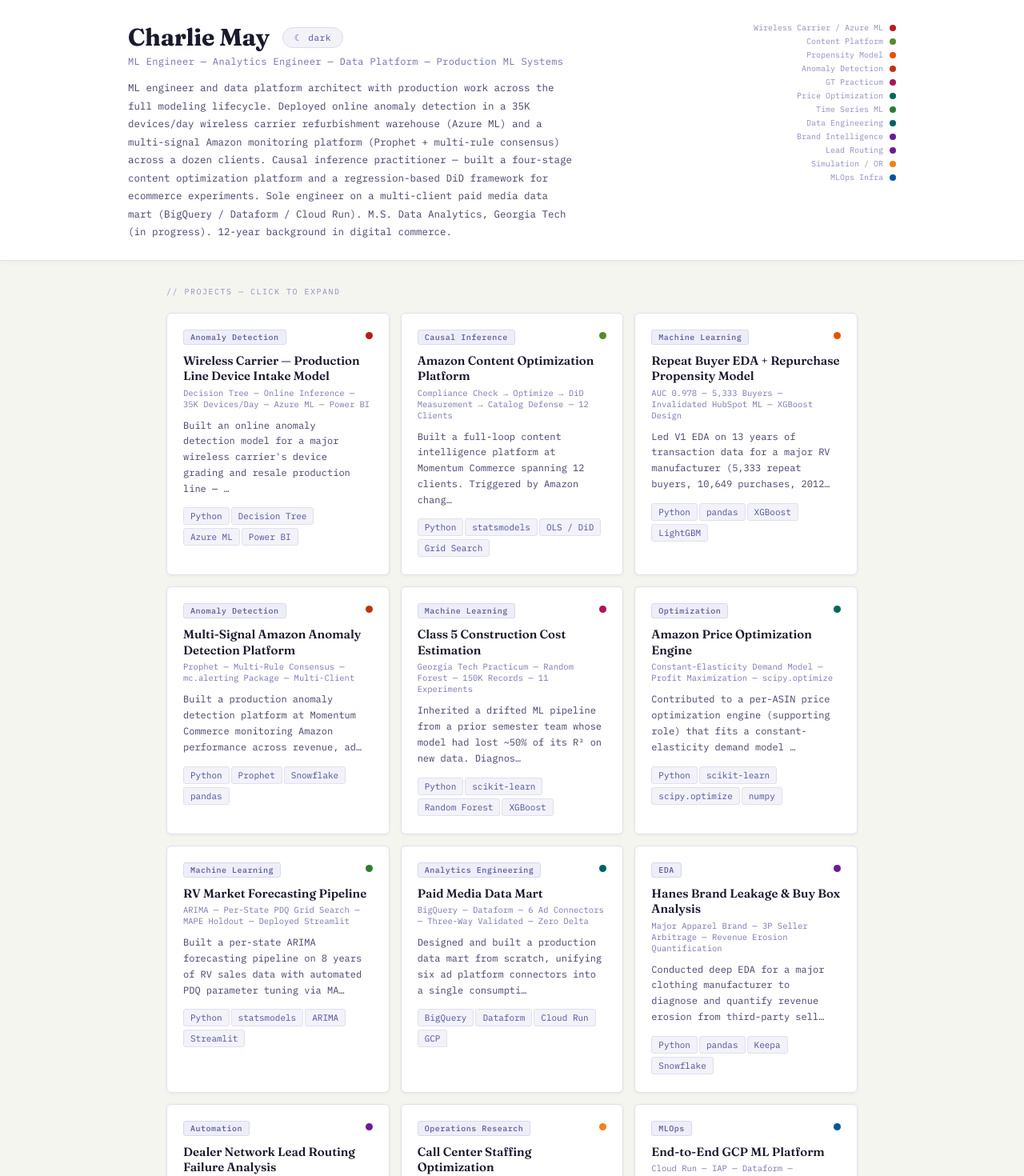
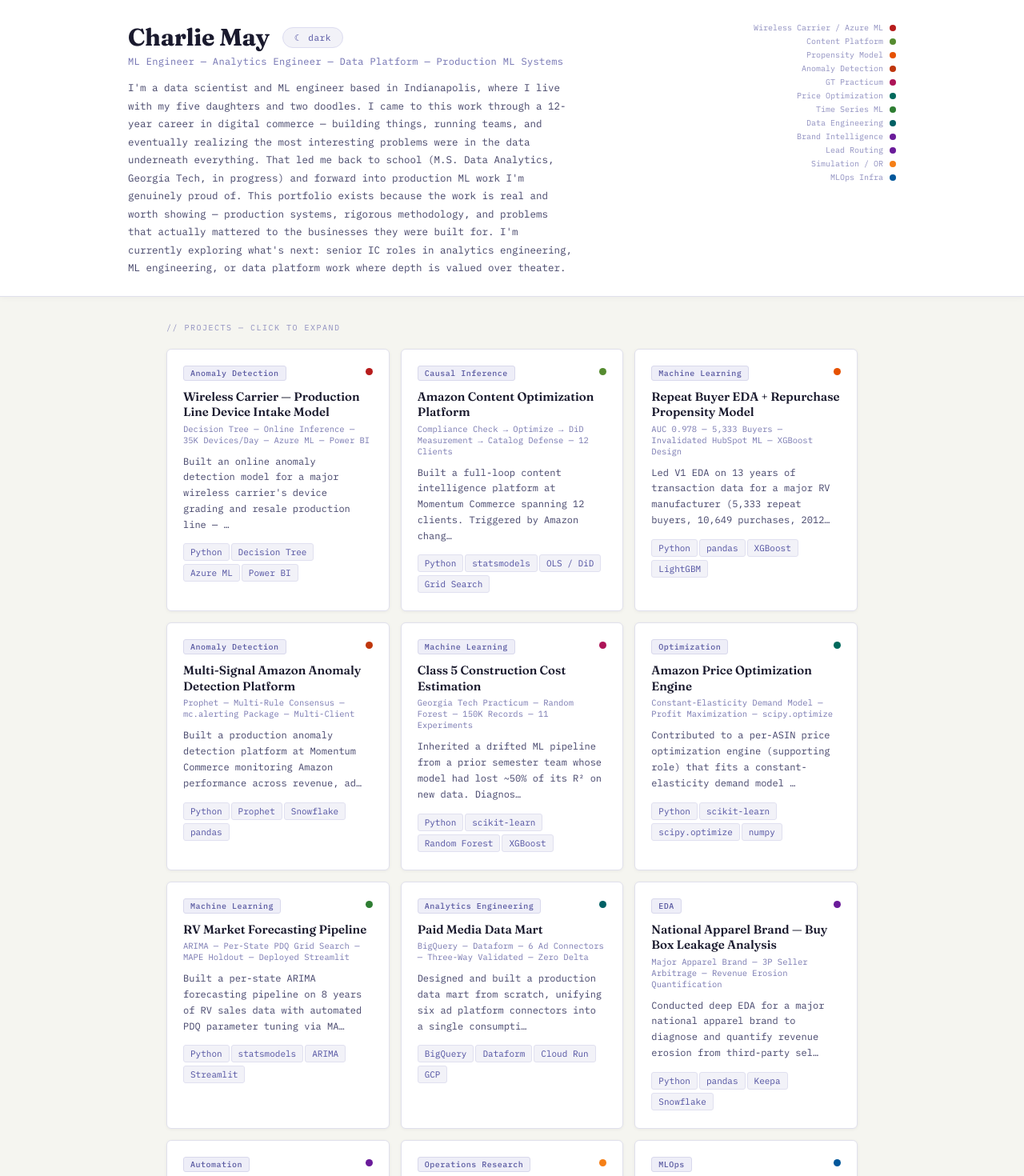
Before and after one commit to cmay45/portfolio, a React (Vite) app: page / in a window 1280 px wide. Shown: the top 1470 px of the page at 80% size. Built offline with nearby package versions, Linux system fonts and the light colour scheme.

Commit message:
copy tweaks

```diff
--- a/src/Portfolio.jsx
+++ b/src/Portfolio.jsx
@@ -131,16 +131,16 @@ const projects = [
     color: "#00e5ff",
   },
   {
-    id: "hanes-brand-leakage",
+    id: "apparel-brand-leakage",
     tag: "EDA  —  Brand Intelligence  —  Causal Analysis",
-    title: "Hanes Brand Leakage & Buy Box Analysis",
+    title: "National Apparel Brand — Buy Box Leakage Analysis",
     subtitle: "Major Apparel Brand  —  3P Seller Arbitrage  —  Revenue Erosion Quantification",
-    summary: "Conducted deep EDA for a major clothing manufacturer to diagnose and quantify revenue erosion from third-party seller buy box capture. Combined Keepa historic buy box ownership data with retail performance data to estimate how much 1P revenue was displaced by 3P arbitrage — including a specific promo-driven arbitrage scenario.",
+    summary: "Conducted deep EDA for a major national apparel brand to diagnose and quantify revenue erosion from third-party seller buy box capture. Combined Keepa historic buy box ownership data with retail performance data to estimate how much 1P revenue was displaced by 3P arbitrage — including a specific promo-driven arbitrage scenario.",
     bullets: [
       "Buy box win rate weighted by glance views across product dimension segments (category, silhouette, gender, price tier) — revealing which product categories had the highest 3P exposure by revenue impact",
       "Estimated revenue erosion: modeled expected revenue = actual revenue / buy box win rate, providing a counterfactual for revenue captured at 100% buy box ownership",
       "Reseller YoY analysis: identified top 3P sellers by estimated revenue, tracked monthly capture trends to distinguish opportunistic arbitrage from structured gray market activity",
-      "Investigated a specific promotional arbitrage hypothesis: built best-reseller-offer comparison to test whether 3P sellers systematically undercut during Hanes promotional windows",
+      "Investigated a specific promotional arbitrage hypothesis: built best-reseller-offer comparison to test whether 3P sellers were systematically undercutting during the client's promotional windows",
     ],
     stack: ["Python", "pandas", "Keepa", "Snowflake", "OLS regression", "seaborn", "Plotly"],
     impact: "Quantified 3P revenue displacement for a major national apparel brand. Provided the analytical foundation for a buy box defense strategy and pricing controls.",
@@ -518,12 +518,11 @@ export default function Portfolio() {
                 ML Engineer — Analytics Engineer — Data Platform — Production ML Systems
               </div>
               <div style={{ fontSize: 12.5, color: t.bodyText, lineHeight: 1.8, maxWidth: 560 }}>
-                ML engineer and data platform architect with production work across the full modeling lifecycle.
-                Deployed online anomaly detection in a 35K devices/day wireless carrier refurbishment warehouse (Azure ML)
-                and a multi-signal Amazon monitoring platform (Prophet + multi-rule consensus) across a dozen clients.
-                Causal inference practitioner — built a four-stage content optimization platform and a regression-based DiD framework for ecommerce experiments.
-                Sole engineer on a multi-client paid media data mart (BigQuery / Dataform / Cloud Run).
-                M.S. Data Analytics, Georgia Tech (in progress). 12-year background in digital commerce.
+                I'm a data scientist and ML engineer based in Indianapolis, where I live with my five daughters and two doodles.
+                I came to this work through a 12-year career in digital commerce — building things, running teams, and eventually realizing the most interesting problems were in the data underneath everything.
+                That led me back to school (M.S. Data Analytics, Georgia Tech, in progress) and forward into production ML work I'm genuinely proud of.
+                This portfolio exists because the work is real and worth showing — production systems, rigorous methodology, and problems that actually mattered to the businesses they were built for.
+                I'm currently exploring what's next: senior IC roles in analytics engineering, ML engineering, or data platform work where depth is valued over theater.
               </div>
             </div>
             <div style={{ textAlign: "right", minWidth: 170 }}>
```
